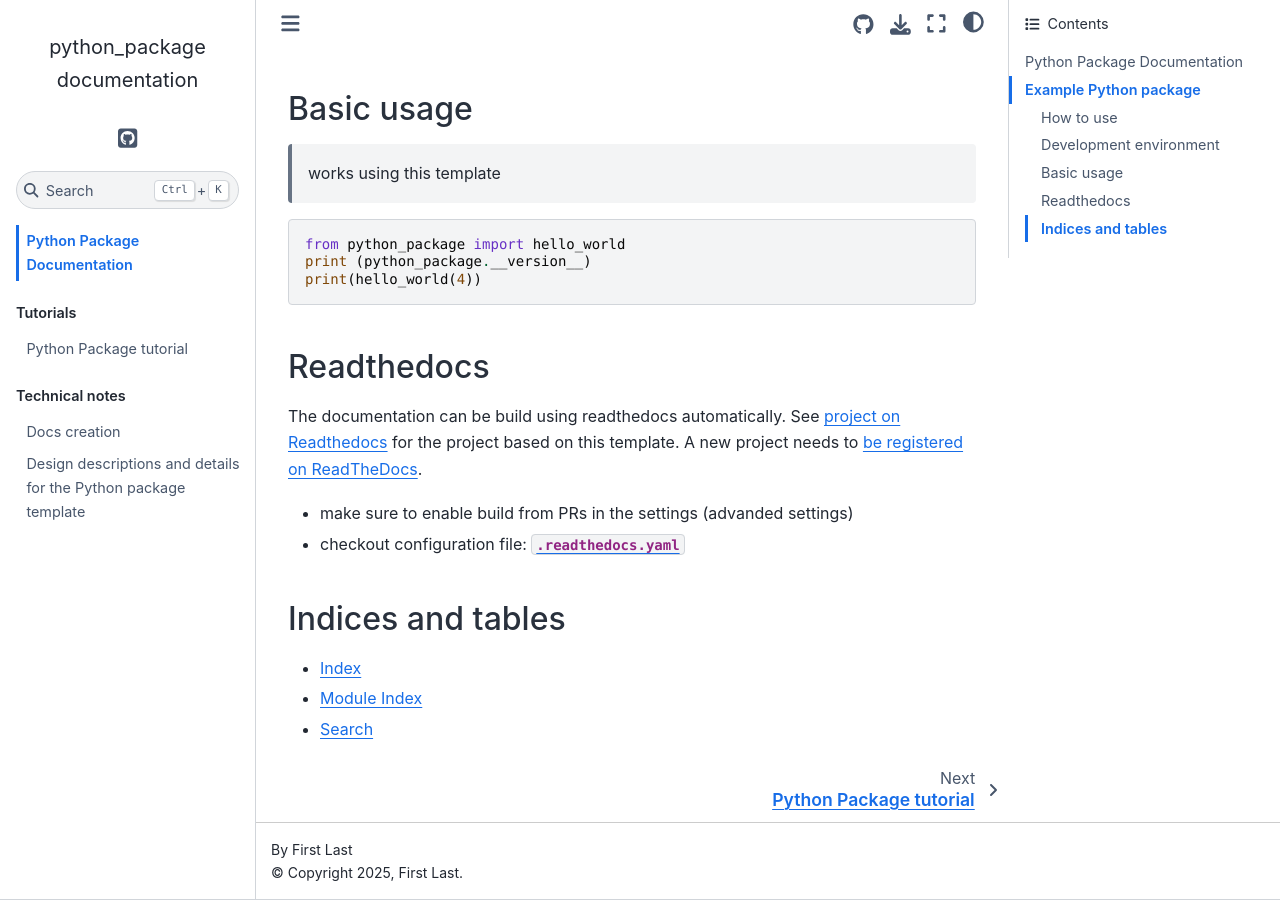
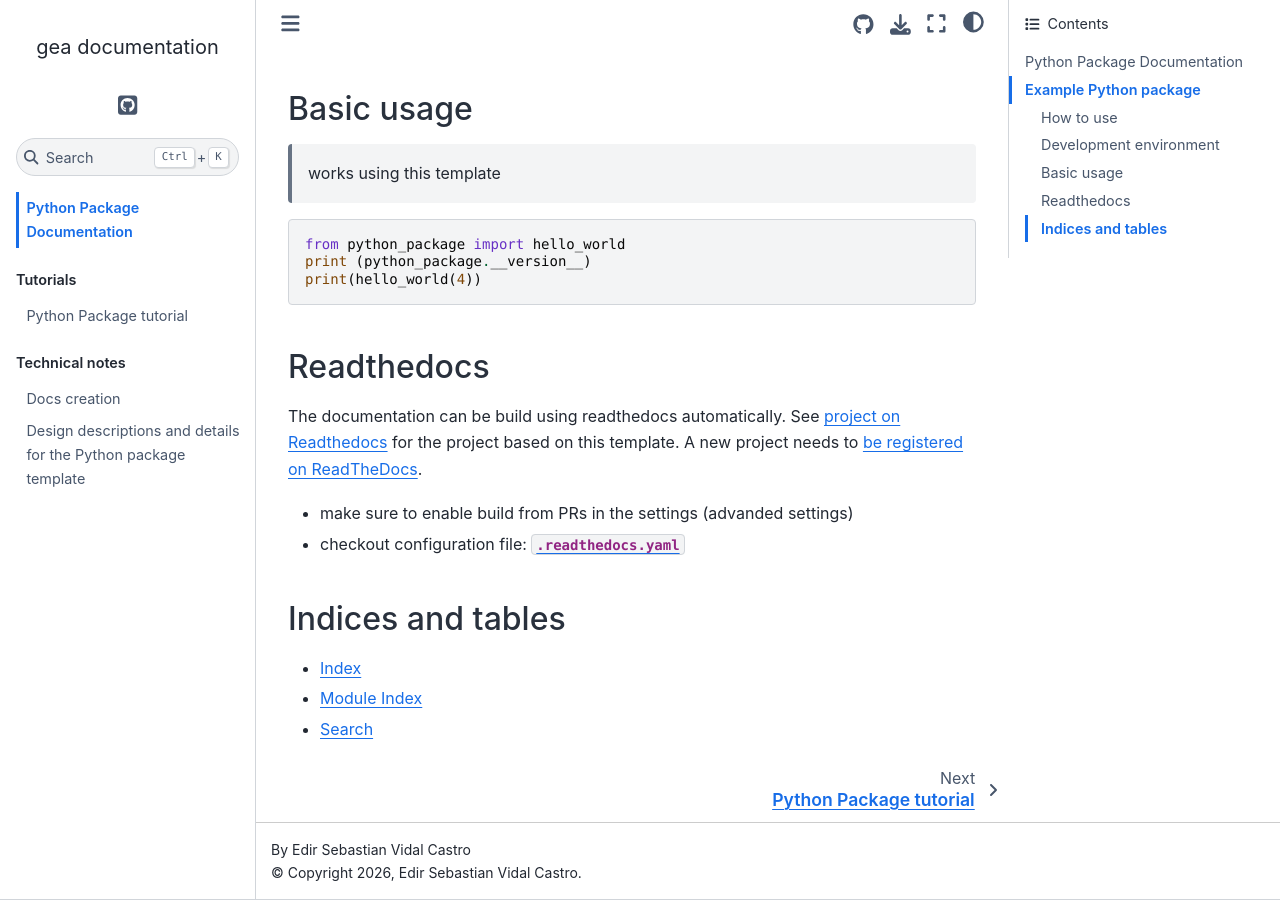
Before and after one commit to Multiomics-Analytics-Group/gea, a Sphinx documentation site: the page built from docs/index.md, in a window 1280 px wide and 900 px high, scrolled down 1177 px. Built offline with Sphinx 7.4.7 and the Sphinx Book theme 1.1.4, drawn with Linux system fonts in a browser that asks for light colours; pages that are not in the unit, such as notebooks, are missing from menus; comment, search, counter and statistics services are not loaded.

Commit message:
Update template to gea

```diff
--- a/docs/conf.py
+++ b/docs/conf.py
@@ -15,10 +15,10 @@ from importlib import metadata
 
 # -- Project information -----------------------------------------------------
 
-project = "python_package"
-copyright = "2025, First Last"
-author = "First Last"
-PACKAGE_VERSION = metadata.version("python_package")
+project = "gea"
+copyright = "2026, Edir Sebastian Vidal Castro"
+author = "Edir Sebastian Vidal Castro"
+PACKAGE_VERSION = metadata.version("gea")
 version = PACKAGE_VERSION
 release = PACKAGE_VERSION
 
@@ -81,9 +81,11 @@ exclude_patterns = [
 # Intersphinx options
 intersphinx_mapping = {
     "python": ("https://docs.python.org/3", None),
-    # "pandas": ("https://pandas.pydata.org/pandas-docs/stable/", None),
-    # "scikit-learn": ("https://scikit-learn.org/stable/", None),
-    # "matplotlib": ("https://matplotlib.org/stable/", None),
+    "pandas": ("https://pandas.pydata.org/pandas-docs/stable/", None),
+    "scikit-learn": ("https://scikit-learn.org/stable/", None),
+    "torch": ("https://docs.pytorch.org/docs/stable/", None),
+    "transformers": ("https://huggingface.co/docs/transformers/main/en/", None),
+    "matplotlib": ("https://matplotlib.org/stable/", None),
 }
 
 # -- Options for HTML output -------------------------------------------------
@@ -97,8 +99,8 @@ html_theme = "sphinx_book_theme"
 # html_logo = "_static/logo-wide.svg"
 # html_favicon = "_static/logo-square.svg"
 html_theme_options = {
-    "github_url": "https://github.com/RasmussenLab/python_package",
-    "repository_url": "https://github.com/RasmussenLab/python_package",
+    "github_url": "https://github.com/Multiomics-Analytics-Group/GEA",
+    "repository_url": "https://github.com/Multiomics-Analytics-Group/GEA",
     "repository_branch": "main",
     "home_page_in_toc": True,
     "path_to_docs": "docs",
@@ -130,7 +132,7 @@ if os.environ.get("READTHEDOCS") == "True":
     from pathlib import Path
 
     PROJECT_ROOT = Path(__file__).parent.parent
-    PACKAGE_ROOT = PROJECT_ROOT / "src" / "python_package"
+    PACKAGE_ROOT = PROJECT_ROOT / "src" / "gea"
 
     def run_apidoc(_):
         from sphinx.ext import apidoc
```
